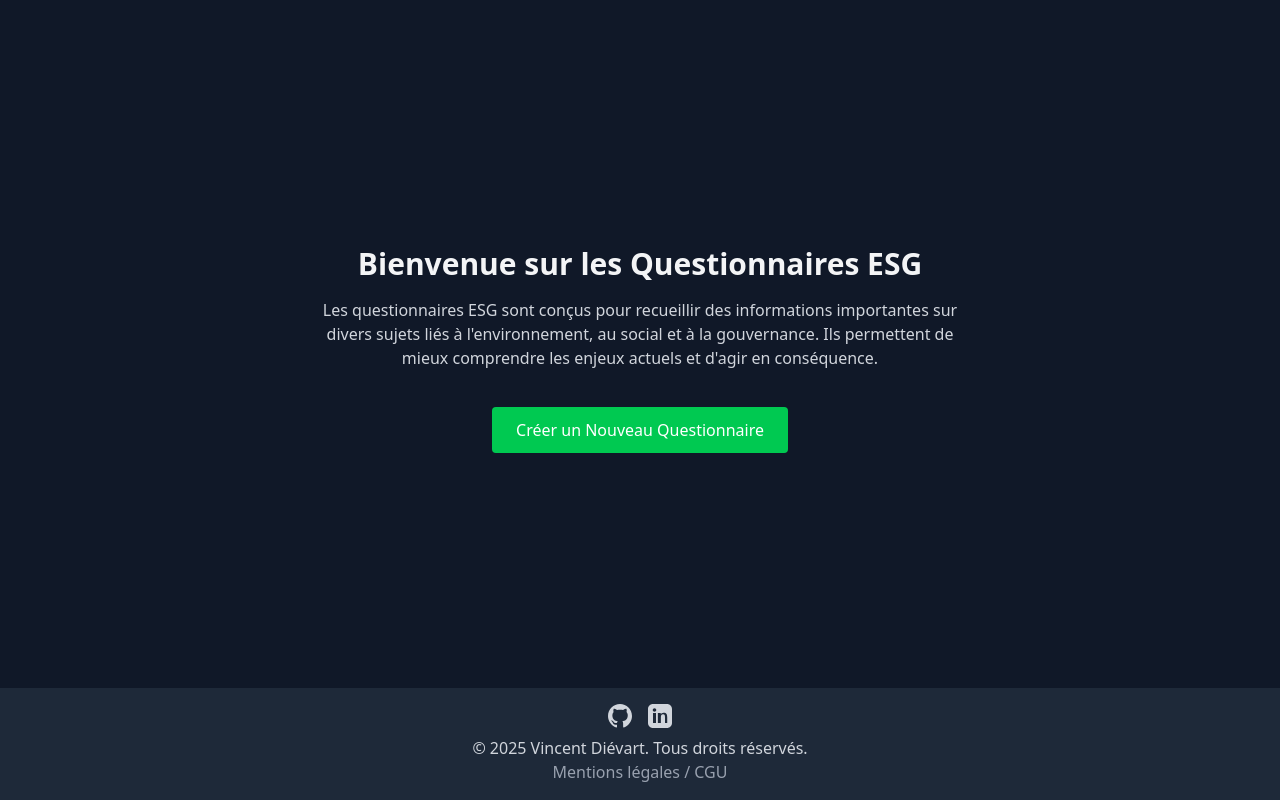
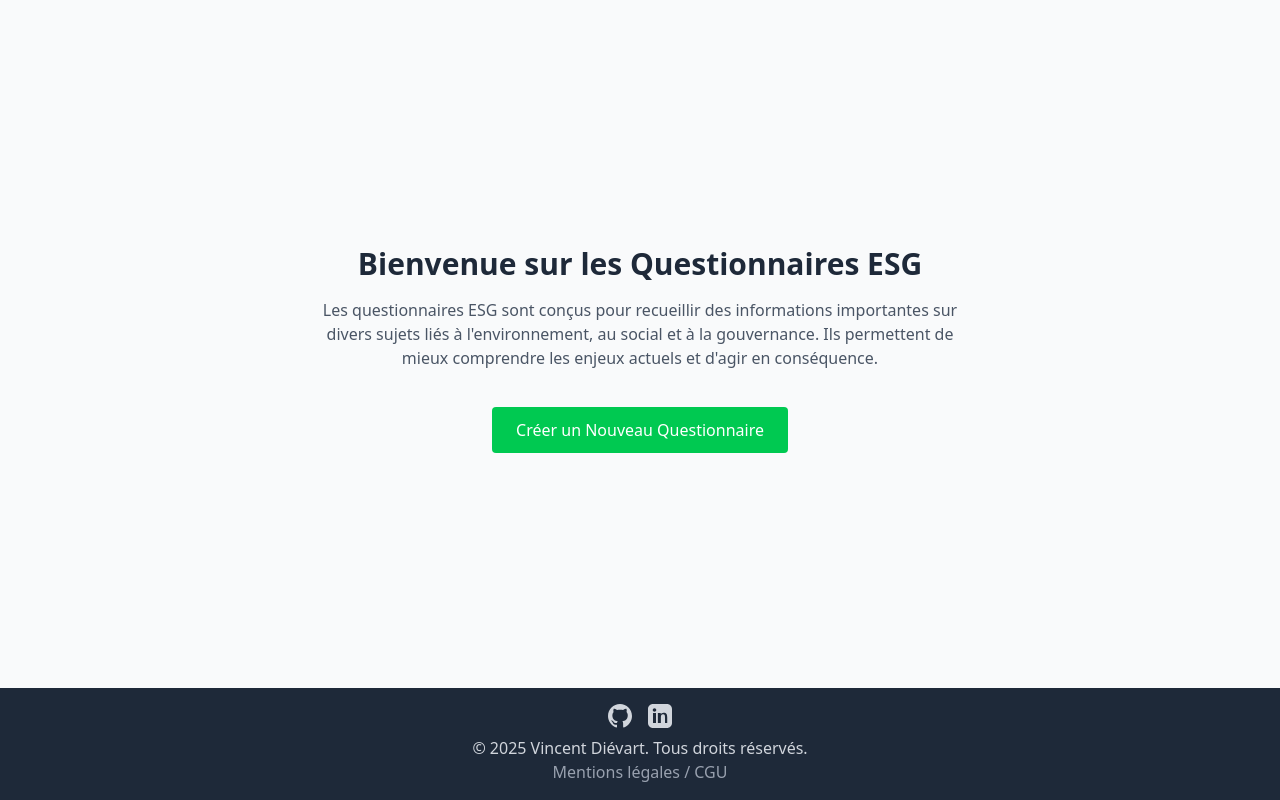
Before and after one commit to Idumii/QuestionnaireESGWeb, a PHP site: page / in a window 1280 px wide. Run offline with PHP 8.4, Linux system fonts and the light colour scheme; style sheets or scripts are compiled from the project's sources.

Commit message:
refactor: Update index and mentions légales pages for improved styling and layout

```diff
--- a/index.php
+++ b/index.php
@@ -8,11 +8,11 @@
     <link rel="stylesheet" href="src/output.css">
 </head>
 
-<body class="bg-gray-900 text-gray-100 flex flex-col min-h-screen">
+<body class="bg-gray-50 text-gray-800 flex flex-col min-h-screen">
     <main class="flex-grow flex flex-col justify-center items-center text-center p-6">
         <section class="mb-6">
             <h1 class="text-3xl font-bold mb-4">Bienvenue sur les Questionnaires ESG</h1>
-            <p class="text-gray-300 max-w-2xl">
+            <p class="text-gray-600 max-w-2xl">
                 Les questionnaires ESG sont conçus pour recueillir des informations importantes sur divers sujets liés
                 à l'environnement, au social et à la gouvernance. Ils permettent de mieux comprendre les enjeux actuels
                 et d'agir en conséquence.
--- a/mentions_legales.php
+++ b/mentions_legales.php
@@ -48,7 +48,7 @@
             </p>
         </section>
     </main>
-    <footer class="bg-gray-800 text-gray-300 text-center p-4">
+    <footer class="bg-gray-800 text-gray-300 text-center p-4 mt-auto">
         <div class="flex justify-center space-x-4 mb-2">
             <a href="https://github.com" target="_blank" class="hover:text-white">
                 <svg xmlns="http://www.w3.org/2000/svg" class="h-6 w-6" fill="currentColor" viewBox="0 0 24 24">
```
